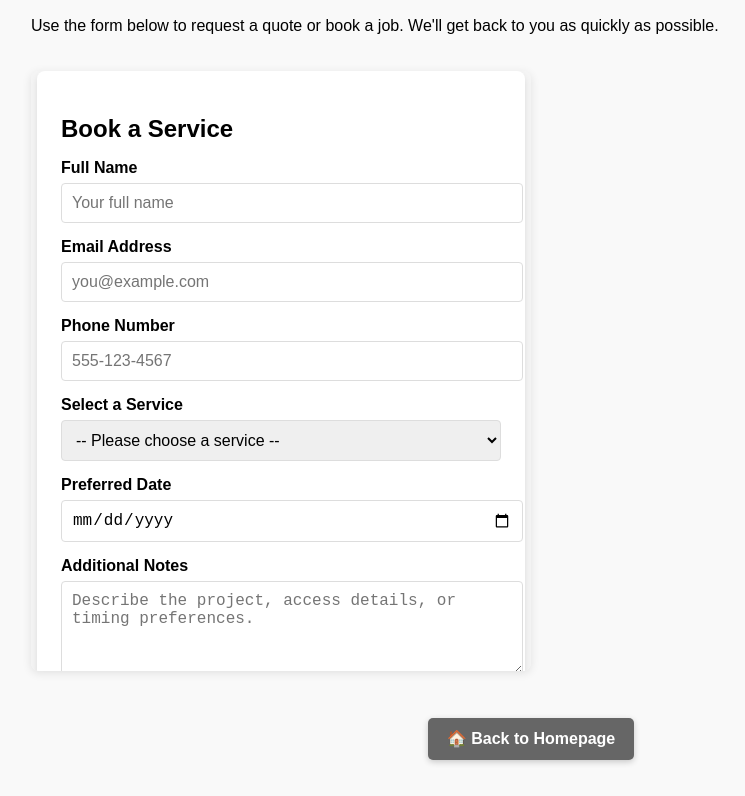
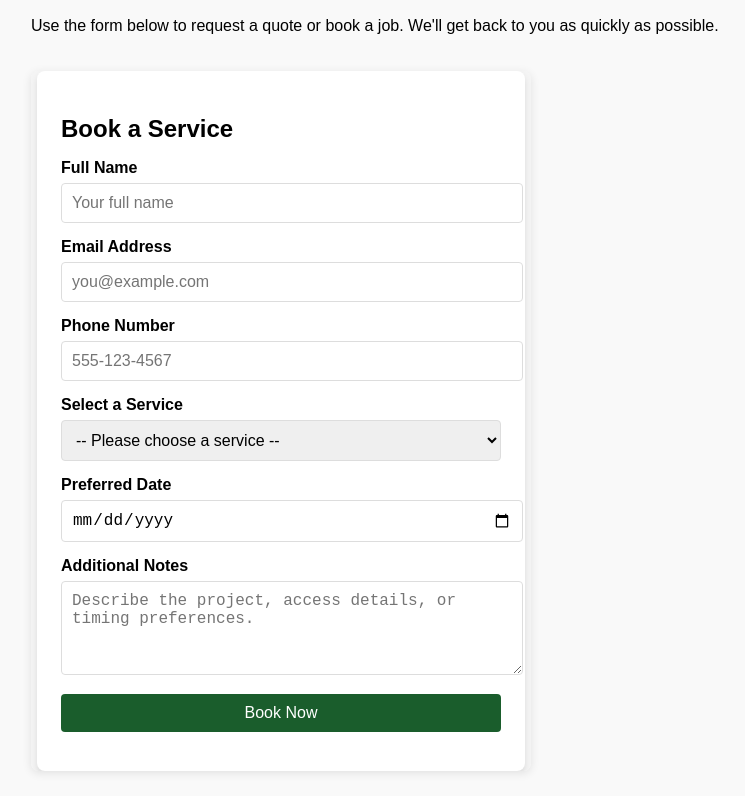
Before and after one commit to maxstonewf/CanDoThings, a website: page bookServiceTool.html in a window 1280 px wide. Shown: the part 185-981 px from the top of the page, without its empty margins (109-854 px from the left). Drawn offline with Linux system fonts and the light colour scheme.

Commit message:
Update bookServiceTool.html

```diff
--- a/bookServiceTool.html
+++ b/bookServiceTool.html
@@ -88,17 +88,11 @@
 
     <iframe
       src="requestForm.html"
-      style="width: 100%; max-width: 500px; height: 600px; border: none; border-radius: 8px; box-shadow: 0 2px 10px rgba(0,0,0,0.1);"
+      style="width: 100%; max-width: 500px; height: 700px; border: none; border-radius: 8px; box-shadow: 0 2px 10px rgba(0,0,0,0.1);"
       loading="lazy">
     </iframe>
 
-    <div style="text-align: center; margin-top: 2.5rem;">
-      <a href="index.html" style="text-decoration: none;">
-        <button class="cta-button">
-          🏠 Back to Homepage
-        </button>
-      </a>
-    </div>
+
   </main>
 
   <!-- === VISUAL BREAK === -->
```
